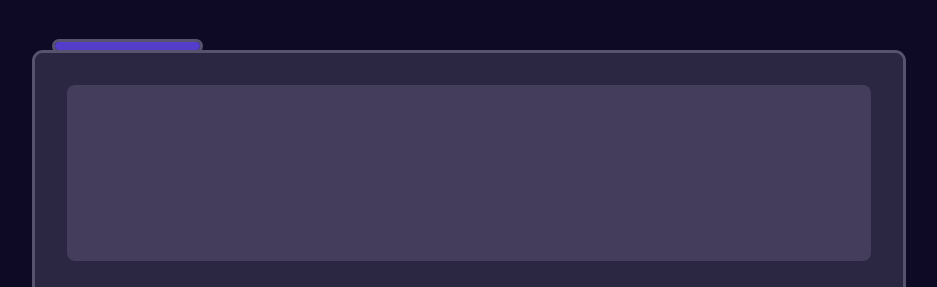
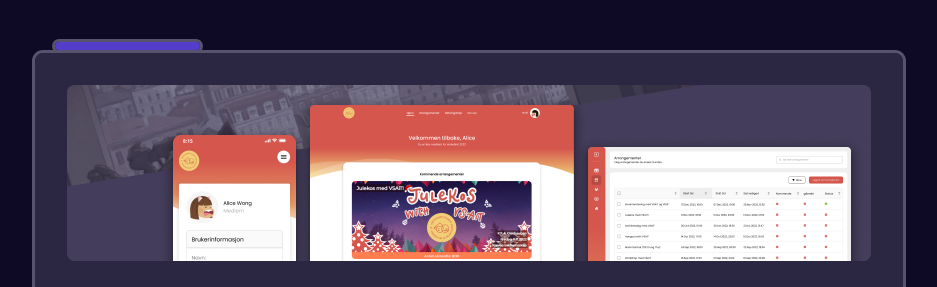
Before and after one commit to Shirajuki/jonny, an Astro site: page / in a window 1280 px wide. Shown: the part 2897-3184 px from the top of the page, without its empty margins (171-1108 px from the left). Built offline with nearby package versions, Linux system fonts and the light colour scheme; Astro itself is replaced by a stand-in of ours.

Commit message:
feat: add project images

```diff
--- a/src/components/ProjectCard.tsx
+++ b/src/components/ProjectCard.tsx
@@ -65,7 +65,7 @@ const LargeCard = ({ project }: Props) => {
     <Card className="flex-col p-8 gap-8">
       <div className="absolute w-2/12 h-2 bg-primary-100 top-0 left-5 rounded-full translate-y-[calc(-0.75rem+1px)] outline outline-3 outline-primary-500"></div>
       <div className="text-gray w-full h-44 overflow-hidden rounded-lg bg-primary-600">
-        {/* <img src={project.image.src} alt={project.image.alt} className="w-full object-cover" /> */}
+        <img src={project.image.src} alt={project.image.alt} className="w-full object-cover" />
       </div>
       <section className="text-gray w-full grid grid-cols-2 gap-4">
         <h3 className="text-white text-lg font-bold">{project.title}</h3>
@@ -88,7 +88,7 @@ const SmallCard = ({ project }: Props) => {
   return (
     <Card className="flex-col p-4 gap-2">
       <div className="text-gray w-full h-36 overflow-hidden rounded-lg bg-primary-600">
-        {/* <img src={project.image.src} alt={project.image.alt} className="w-full object-cover" /> */}
+        <img src={project.image.src} alt={project.image.alt} className="w-full object-cover" />
       </div>
       <section className="flex flex-col text-gray w-full">
         <h3 className="text-white text-lg font-bold truncate">{project.title}</h3>
--- a/src/layouts/Home/Projects.tsx
+++ b/src/layouts/Home/Projects.tsx
@@ -5,8 +5,8 @@ const projects = [
   {
     title: 'VSAiT Web',
     image: {
-      src: 'https://via.placeholder.com/640x360',
-      alt: 'VSAiT',
+      src: '/projects/vsait.jpg',
+      alt: 'VSAiT Web',
     },
     description:
       'A membership management system built with Python 3 and Django for the student organisation, VSAiT, that manages events and registrations. This is a project that is still being worked on, the demo may subject to change.',
@@ -20,7 +20,7 @@ const projects = [
   {
     title: 'Anki-redesign',
     image: {
-      src: 'https://via.placeholder.com/640x360',
+      src: '/projects/anki-redesign.jpg',
       alt: 'Anki-redesign',
     },
     description:
@@ -34,7 +34,7 @@ const projects = [
   {
     title: 'HSK-flip-card',
     image: {
-      src: 'https://via.placeholder.com/640x360',
+      src: '/projects/hsk-flip-card.jpg',
       alt: 'HSK-flip-card',
     },
     description: `
@@ -57,7 +57,7 @@ const smallProjects = [
   {
     title: 'Daily Planner',
     image: {
-      src: 'https://via.placeholder.com/640x360',
+      src: '/projects/dailyplanner.jpg',
       alt: 'Daily Planner',
     },
     links: [
@@ -69,7 +69,7 @@ const smallProjects = [
   {
     title: 'Jukirecipes',
     image: {
-      src: 'https://via.placeholder.com/640x360',
+      src: '/projects/jukirecipes.jpg',
       alt: 'Jukirecipes',
     },
     links: [
@@ -81,15 +81,15 @@ const smallProjects = [
   {
     title: 'NTNUi Taekwondo',
     image: {
-      src: 'https://via.placeholder.com/640x360',
-      alt: 'Taekwondo',
+      src: '/projects/ntnui-tkd.jpg',
+      alt: 'NTNUi Taekwondo',
     },
     links: [{ type: 'demo', href: 'https://tkd.no/' }],
   },
   {
     title: 'Digital Descent',
     image: {
-      src: 'https://via.placeholder.com/640x360',
+      src: '/projects/digital-descent.jpg',
       alt: 'Digital Descent',
     },
     links: [
@@ -100,7 +100,7 @@ const smallProjects = [
   {
     title: 'Battleship',
     image: {
-      src: 'https://via.placeholder.com/640x360',
+      src: '/projects/battleship.jpg',
       alt: 'Daily Planner',
     },
     links: [
@@ -111,7 +111,7 @@ const smallProjects = [
   {
     title: 'Aqua',
     image: {
-      src: 'https://via.placeholder.com/640x360',
+      src: '/projects/aqua.jpg',
       alt: 'Daily Planner',
     },
     links: [
@@ -122,8 +122,8 @@ const smallProjects = [
   {
     title: 'JS rendering benchmark',
     image: {
-      src: 'https://via.placeholder.com/640x360',
-      alt: 'js-game-rendering-benchmark',
+      src: '/projects/js-rendering-benchmark.jpg',
+      alt: 'JavaScript Game Rendering Benchmark',
     },
     links: [
       { type: 'demo', href: 'https://shirajuki.js.org/js-game-rendering-benchmark/' },
@@ -143,7 +143,7 @@ const Projects = () => {
       <ScrollingHeading heading="PROJECTS" wrap={[-4, -80]} className="!translate-y-44" baseVelocity={-5} />
 
       <h2 className="text-center text-4xl font-bold pt-72 pb-8 tracking-wide opacity-0">Projects</h2>
-      <div className="flex flex-col gap-8 mb-12">
+      <div className="flex flex-col gap-12 mb-12">
         {projects.map((project, i) => (
           <ProjectCard key={`projects-${i}`} project={project} />
         ))}
```
Also changed, not shown: public/projects/anki-redesign.jpg (added), public/projects/aqua.jpg (added), public/projects/battleship.jpg (added), public/projects/dailyplanner.jpg (added), public/projects/digital-descent.jpg (added), public/projects/hsk-flip-card.jpg (added), public/projects/js-rendering-benchmark.jpg (added), public/projects/jukirecipes.jpg (added), public/projects/ntnui-tkd.jpg (added), public/projects/vsait.jpg (added).
